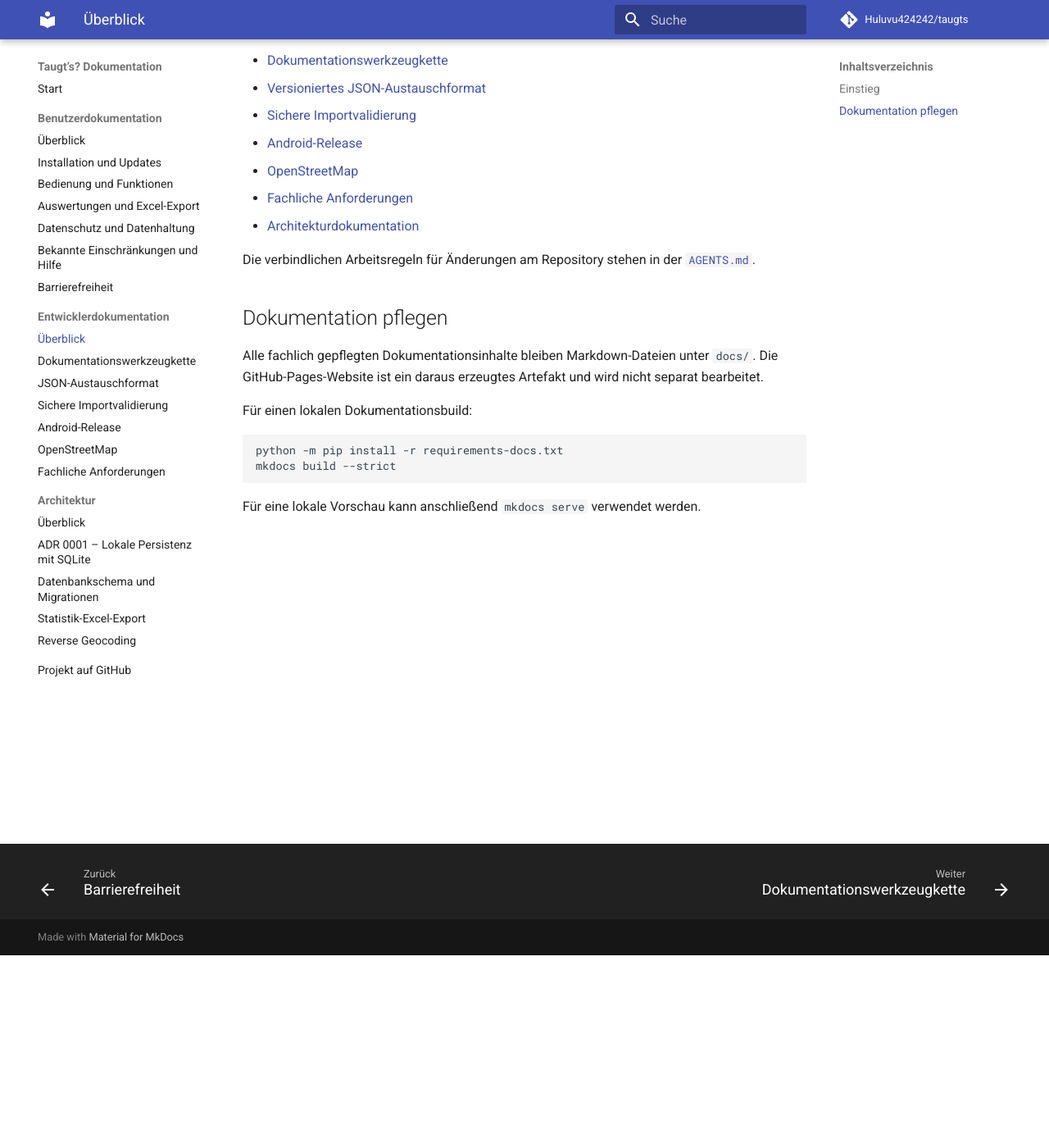
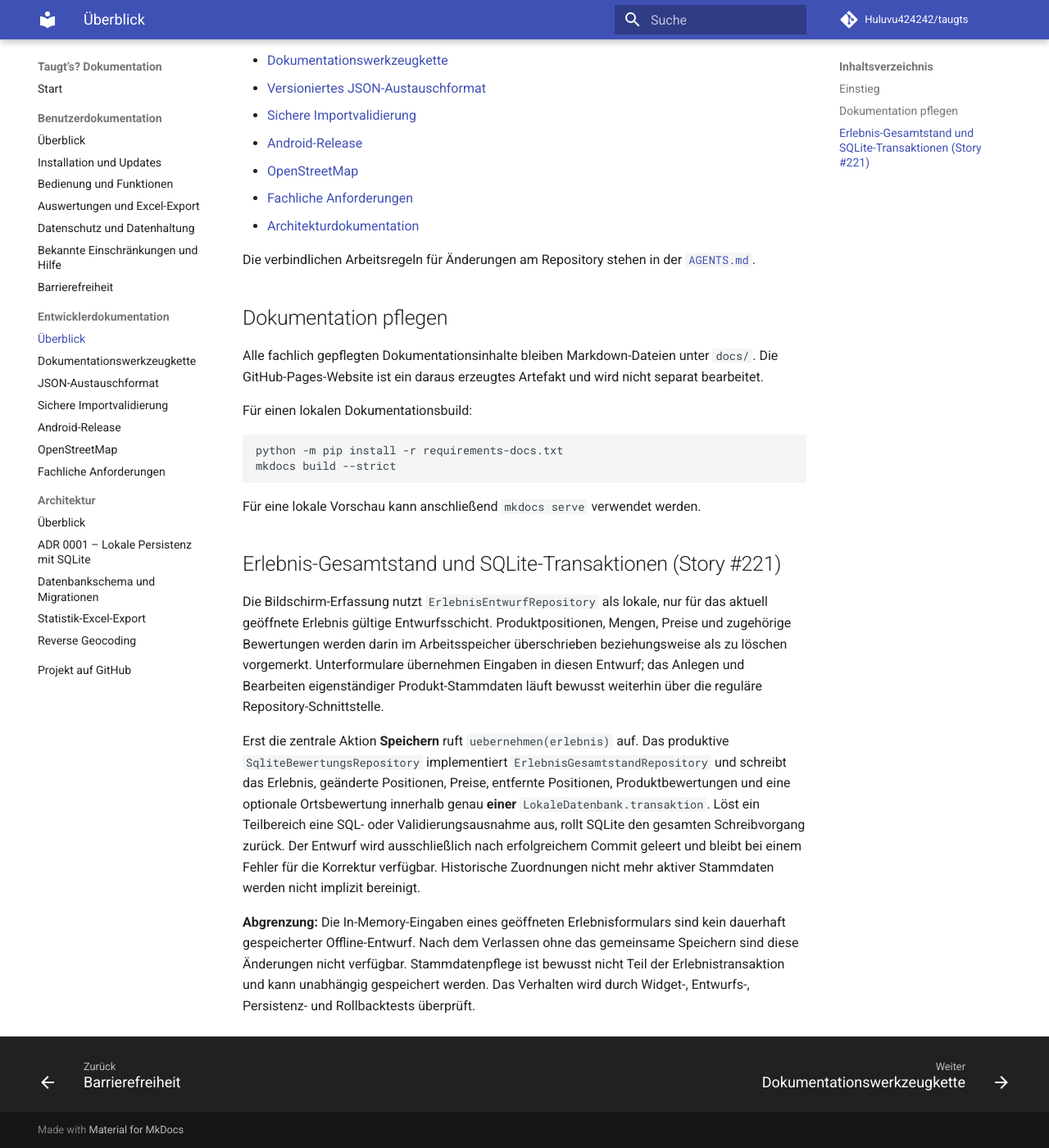
Before and after one commit to Huluvu424242/taugts, an MkDocs documentation site: the page built from docs/entwicklung/index.md, in a window 1280 px wide and 1400 px high, scrolled down 235 px. Shown: the whole window at 82% size. Built offline with MkDocs 1.6.1 and Material for MkDocs 9.7.7, drawn with Linux system fonts in a browser that asks for light colours; comment, search, counter and statistics services are not loaded.

Commit message:
Story #221: Architektur der ungespeicherten Erlebnisentwürfe und Commitgrenze dokumentieren

````diff
--- a/docs/entwicklung/index.md
+++ b/docs/entwicklung/index.md
@@ -26,3 +26,12 @@ mkdocs build --strict
 ```
 
 Für eine lokale Vorschau kann anschließend `mkdocs serve` verwendet werden.
+
+
+## Erlebnis-Gesamtstand und SQLite-Transaktionen (Story #221)
+
+Die Bildschirm-Erfassung nutzt `ErlebnisEntwurfRepository` als lokale, nur für das aktuell geöffnete Erlebnis gültige Entwurfsschicht. Produktpositionen, Mengen, Preise und zugehörige Bewertungen werden darin im Arbeitsspeicher überschrieben beziehungsweise als zu löschen vorgemerkt. Unterformulare übernehmen Eingaben in diesen Entwurf; das Anlegen und Bearbeiten eigenständiger Produkt-Stammdaten läuft bewusst weiterhin über die reguläre Repository-Schnittstelle.
+
+Erst die zentrale Aktion **Speichern** ruft `uebernehmen(erlebnis)` auf. Das produktive `SqliteBewertungsRepository` implementiert `ErlebnisGesamtstandRepository` und schreibt das Erlebnis, geänderte Positionen, Preise, entfernte Positionen, Produktbewertungen und eine optionale Ortsbewertung innerhalb genau **einer** `LokaleDatenbank.transaktion`. Löst ein Teilbereich eine SQL- oder Validierungsausnahme aus, rollt SQLite den gesamten Schreibvorgang zurück. Der Entwurf wird ausschließlich nach erfolgreichem Commit geleert und bleibt bei einem Fehler für die Korrektur verfügbar. Historische Zuordnungen nicht mehr aktiver Stammdaten werden nicht implizit bereinigt.
+
+**Abgrenzung:** Die In-Memory-Eingaben eines geöffneten Erlebnisformulars sind kein dauerhaft gespeicherter Offline-Entwurf. Nach dem Verlassen ohne das gemeinsame Speichern sind diese Änderungen nicht verfügbar. Stammdatenpflege ist bewusst nicht Teil der Erlebnistransaktion und kann unabhängig gespeichert werden. Das Verhalten wird durch Widget-, Entwurfs-, Persistenz- und Rollbacktests überprüft.
````
